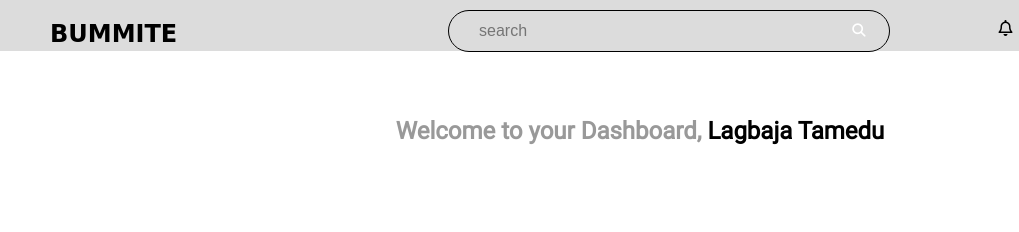
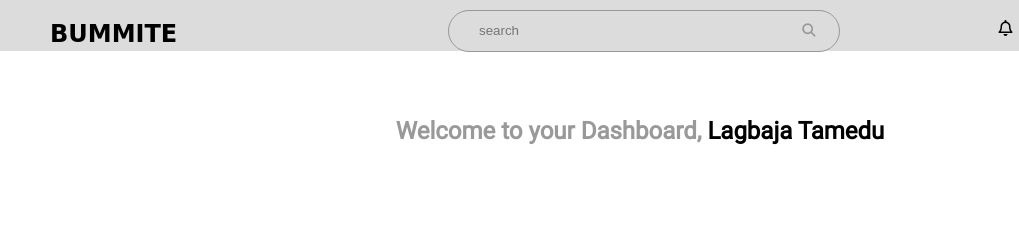
Before and after one commit to taofik-adeniyi/bummite, a plain HTML site: page dashboard.html in a window 1280 px wide. Shown: the top 232 px of the page, 0-1019 px from the left. Drawn offline with Linux system fonts and the light colour scheme; a web font is replaced by a local one.

Commit message:
changes to the search abt color

```diff
--- a/styles/dashboard.css
+++ b/styles/dashboard.css
@@ -56,17 +56,16 @@ header h2 {
     margin-top: 10px;
     /* background: #2f3640; */
     height: 40px;
-    border-radius: 50px;
+    border-radius: 40px;
     padding: 0 10px 0 10px;
     /* transform:  translate(-50%,50%); */
-    border: 1px solid;
+    border: 1px solid #999;
 }
 .searchButton {
-    color: white;
+    color: #999;
     float: right;
     width: 40px;
     height: 40px;
-    /* padding: 0 10px 0 10px; */
     border-radius: 50%;
     background: none;
     border: none;
@@ -82,10 +81,10 @@ header h2 {
     float:left;
     padding: 0 10px 0 20px;
     color: white;
-    font-size: 16px;
+    /* font-size: 16px; */
     transition: 0.4s;
     line-height: 40px;
-    width: 350px;
+    width: 300px;
 }
 .topic {
     text-align: center;
```
